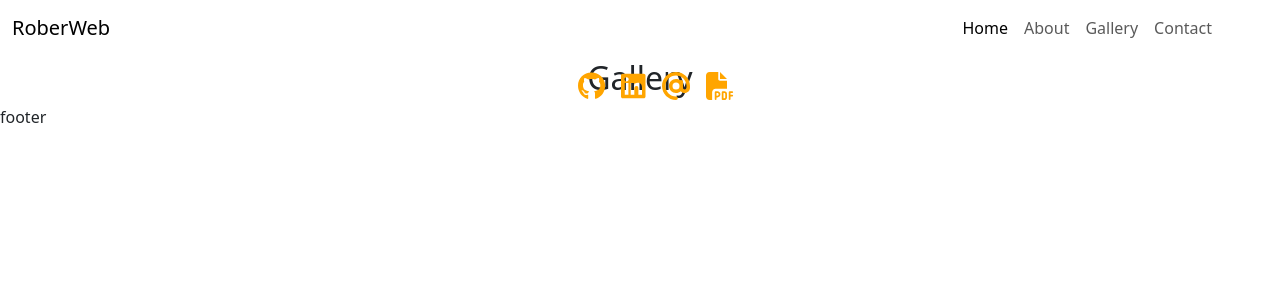
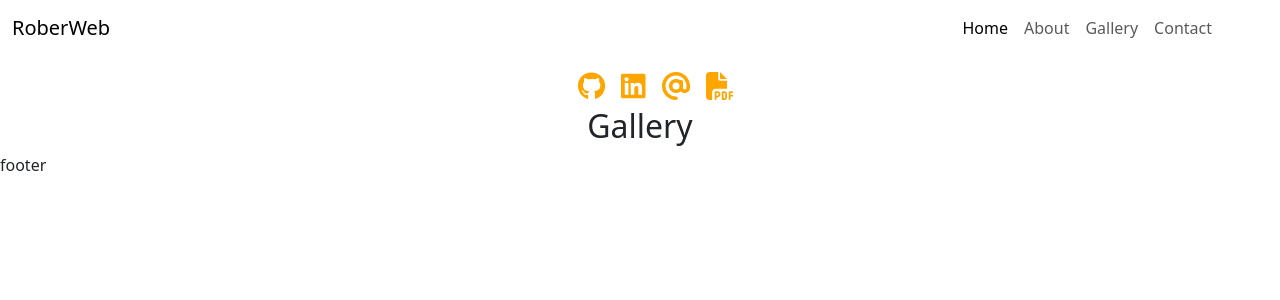
Before and after one commit to rober-web/React-Portfolio, a React (Vite) app: page /gallery in a window 1280 px wide. Shown: the top 300 px of the page. Built offline with nearby package versions, Linux system fonts and the light colour scheme.

Commit message:
added padding top to not conflict with social links

```diff
--- a/src/components/gallery/Gallery.jsx
+++ b/src/components/gallery/Gallery.jsx
@@ -1,9 +1,11 @@
 const Gallery = () => {
   return (
     <>
-      <section id="gallery" className="animate__animated animate__fadeInRight">
+      <section
+        id="gallery"
+        className="pt-5 animate__animated animate__fadeInRight"
+      >
         <h1 className="main-section-title text-center">Gallery</h1>
-
       </section>
     </>
   );
```
